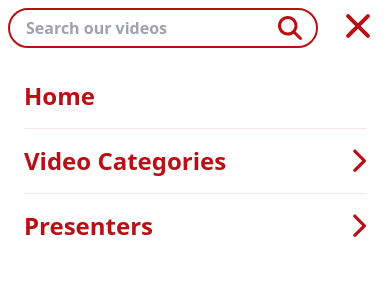
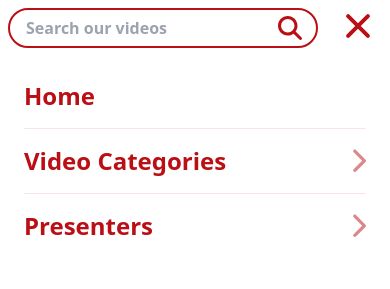
Before and after one commit to matt-ewan-laws/gmbn-mobile-nav, a React (Vite) app: page / in a window 390 px wide. Both pictures are taken after a click on the button 358 px from the left and 28 px from the top of the page. Shown: the top 289 px of the page. Built offline with nearby package versions, Linux system fonts and the light colour scheme.

Commit message:
decrease mobile menu chevron opacity

```diff
--- a/src/components/MobileMenuParent.jsx
+++ b/src/components/MobileMenuParent.jsx
@@ -14,7 +14,9 @@ const MobileMenuParent = ({ title, childrenLinks }) => {
       >
         <span>{title}</span>
         <span
-          className={`w-4 transition-all ${isChildrenOpen ? "rotate-90" : ""}`}
+          className={`w-4 text-psn-red/50 transition-all ${
+            isChildrenOpen ? "rotate-90" : ""
+          }`}
         >
           <ChevronRight />
         </span>
```
